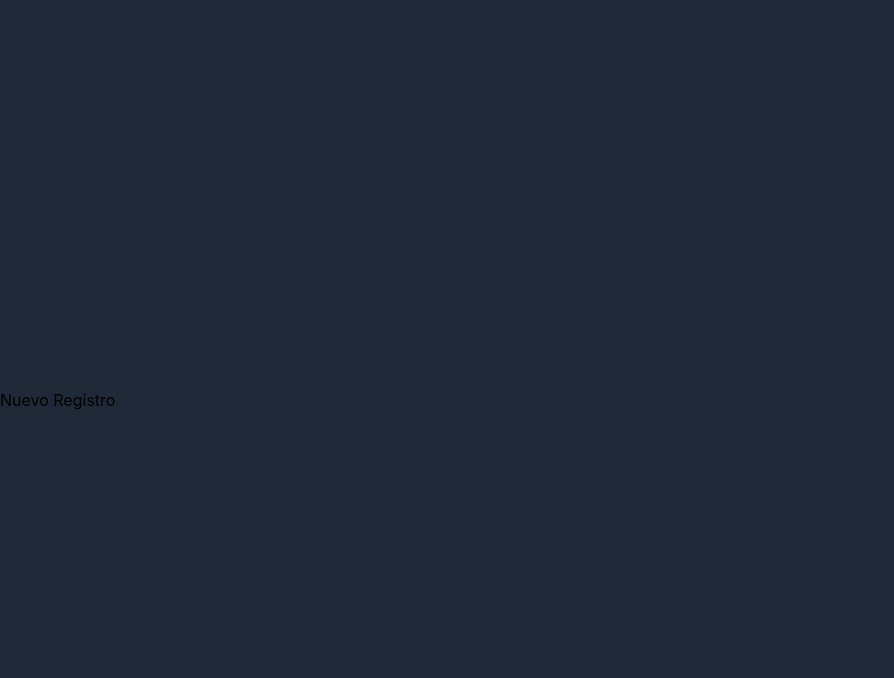
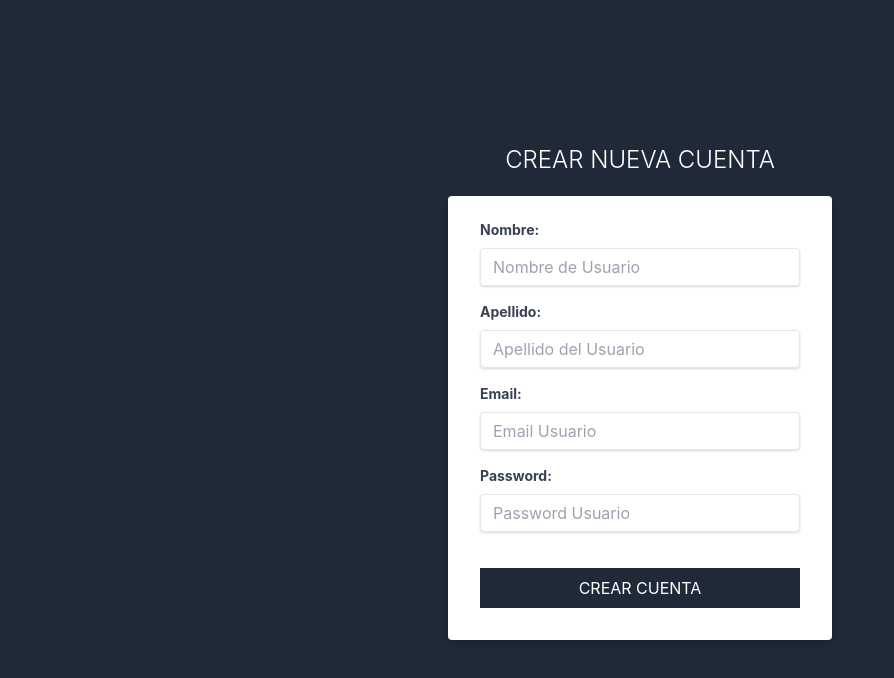
Before and after one commit to aveliz12/crm_frontend, a Next.js app: page /newAccount in a window 1280 px wide. Shown: the top 678 px of the page, without its empty margins (0-894 px from the left). Built offline with nearby package versions, Linux system fonts and the light colour scheme.

Commit message:
Creacion de formulario Login y registro

```diff
--- a/package.json
+++ b/package.json
@@ -9,8 +9,10 @@
     "lint": "next lint"
   },
   "dependencies": {
+    "formik": "^2.2.9",
     "next": "13.0.5",
     "react": "18.2.0",
-    "react-dom": "18.2.0"
+    "react-dom": "18.2.0",
+    "yup": "^0.32.11"
   }
 }
--- a/pages/newAccount.jsx
+++ b/pages/newAccount.jsx
@@ -1,11 +1,108 @@
 import React from "react";
 import Layout from "../components/Layout";
+import { useFormik } from "formik";
+import * as Yup from "yup";
 
 const newAccount = () => {
+  //Validacion de formularion
+  const formik = useFormik({
+    initialValues: {
+      //valores iniciales que van en el campo de cada input
+      name: "",
+      lastName: "",
+      email: "",
+      password: "",
+    },
+    onSubmit: (valores) => {
+      console.log("enviando..");
+      console.log(valores);
+    },
+  });
+
   return (
     <>
       <Layout>
-        <h1>Nuevo Registro</h1>
+        <h1 className="text-center text-2xl text-white font-light">
+          CREAR NUEVA CUENTA
+        </h1>
+        <div className="flex justify-center mt-5">
+          <div className="w-full max-w-sm">
+            <form
+              className="bg-white rounded shadow-md px-8 pt-6 pb-8 mb-4"
+              onSubmit={formik.handleSubmit}
+            >
+              <div className="mb-4">
+                <label
+                  className="block text-gray-700 text-sm font-bold mb-2"
+                  htmlFor="name"
+                >
+                  Nombre:
+                </label>
+                <input
+                  className="bg-white shadow appearance-none border rounded w-full py-2 px-3 text-gray-700 leading-tight focus:outline-none focus:shadow-outline"
+                  id="name"
+                  type="text"
+                  placeholder="Nombre de Usuario"
+                  value={formik.values.name}
+                  onChange={formik.handleChange}
+                />
+              </div>
+              <div className="mb-4">
+                <label
+                  className="block text-gray-700 text-sm font-bold mb-2"
+                  htmlFor="lastName"
+                >
+                  Apellido:
+                </label>
+                <input
+                  className="bg-white shadow appearance-none border rounded w-full py-2 px-3 text-gray-700 leading-tight focus:outline-none focus:shadow-outline"
+                  id="lastName"
+                  type="text"
+                  placeholder="Apellido del Usuario"
+                  value={formik.values.lastName}
+                  onChange={formik.handleChange}
+                />
+              </div>
+              <div className="mb-4">
+                <label
+                  className="block text-gray-700 text-sm font-bold mb-2"
+                  htmlFor="email"
+                >
+                  Email:
+                </label>
+                <input
+                  className="bg-white shadow appearance-none border rounded w-full py-2 px-3 text-gray-700 leading-tight focus:outline-none focus:shadow-outline"
+                  id="email"
+                  type="email"
+                  placeholder="Email Usuario"
+                  value={formik.values.email}
+                  onChange={formik.handleChange}
+                />
+              </div>
+              <div className="mb-4">
+                <label
+                  className="block text-gray-700 text-sm font-bold mb-2"
+                  htmlFor="password"
+                >
+                  Password:
+                </label>
+                <input
+                  className="bg-white shadow appearance-none border rounded w-full py-2 px-3 text-gray-700 leading-tight focus:outline-none focus:shadow-outline"
+                  id="password"
+                  type="password"
+                  placeholder="Password Usuario"
+                  values={formik.values.password}
+                  onChange={formik.handleChange}
+                />
+              </div>
+              <input
+                type="submit"
+                className="bg-gray-800 w-full mt-5 p-2 text-white uppercase hover:bg-gray-900"
+                value="Crear cuenta"
+              />
+            </form>
+          </div>
+        </div>
       </Layout>
     </>
   );
```
Also changed, not shown: pages/login.jsx (+39 -0 lines), 1 other file (tests, documents, lock files or other folders).
